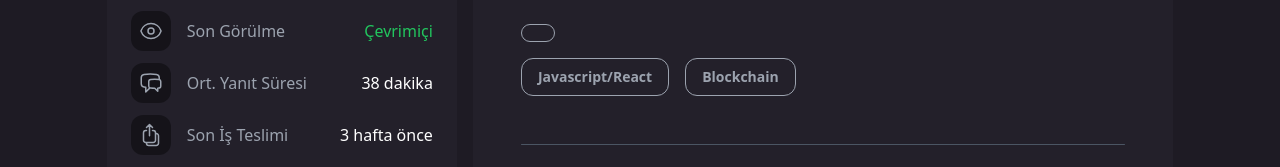
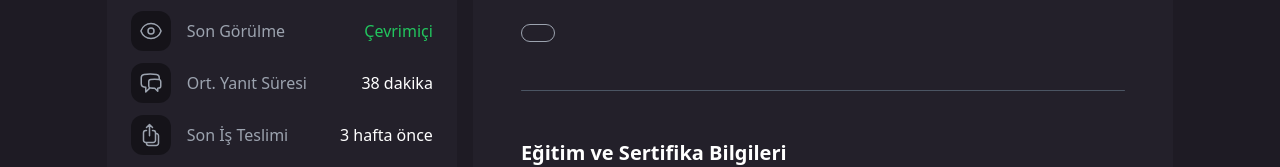
Before and after one commit to sektor7k/ByteTask, a Next.js app in the folder frontend/: page /profile/hakkimda in a window 1280 px wide. Shown: the part 761-928 px from the top of the page. Built offline with nearby package versions, Linux system fonts and the light colour scheme.

Commit message:
<get data about> bug fix :)

```diff
--- a/frontend/src/components/Navbar.tsx
+++ b/frontend/src/components/Navbar.tsx
@@ -20,8 +20,8 @@ export default function Navbar() {
         const userMailLocal = localStorage.getItem('userMail');
         if (userMailLocal !== null) {
           setuserLoggedIn(true);
-          userDataResponse();
-          userAboutResponse();
+          await userDataResponse();
+          await userAboutResponse();
         } else {
           setuserLoggedIn(false);
         }
--- a/frontend/src/components/UserAbout.tsx
+++ b/frontend/src/components/UserAbout.tsx
@@ -7,7 +7,6 @@ export default function UserAbout() {
 
     const a = userAbout.userField;
     const stringToArray = a.split(',');
-    console.log(stringToArray)
 
     return (
         <div style={{ backgroundColor: '#23202A' }} className="w-8/12  rounded-lg flex flex-col justify-between  ">
@@ -53,20 +52,7 @@ export default function UserAbout() {
                         </button>
                     ))}
                 </div>
-                <div className="flex flex-row mt-4 space-x-4">
-                    <button
-                        type="button"
-                        className="text-gray-400 hover:text-white border border-solid border-gray-400 hover:border-white rounded-xl text-sm px-4 py-2 text-center transition duration-300 ease-in-out font-bold"
-                    >
-                        Javascript/React
-                    </button>
-                    <button
-                        type="button"
-                        className="text-gray-400 hover:text-white border border-solid border-gray-400 hover:border-white rounded-xl text-sm px-4 py-2 text-center transition duration-300 ease-in-out font-bold"
-                    >
-                        Blockchain
-                    </button>
-                </div>
+
             </div>
 
             <div className="w-full pr-12 pl-12">
--- a/frontend/src/contexts/Request.tsx
+++ b/frontend/src/contexts/Request.tsx
@@ -15,7 +15,12 @@ interface BackendContextState {
         status: string;
         success: boolean | null;
     };
-    userDataResponse: () => Promise<void>;
+    userDataResponse: () => Promise<{
+        id: any;
+        username: any;
+        email: any;
+        status: any;
+    } | undefined>
     userData: {
         id: null | number
         username: string;
@@ -71,14 +76,19 @@ export const BackendProvider = ({ children }: { children: ReactNode }) => {
     const [editAboutResponse, seteditAboutResponse] = useState({
         success: null as boolean | null,
         message: "",
+
+
     })
+
     //tüm about verileri state
     const [userAbout, setUserAbout] = useState({
         id: null,
         userId: null,
         about: "",
         userField: ""
+
     })
+
 
 
     const signUpContext = async (signupdata: { username: string, email: string, password: string, password2: string }): Promise<void> => {
@@ -123,7 +133,9 @@ export const BackendProvider = ({ children }: { children: ReactNode }) => {
             if (userMailLocal !== null) {
 
                 const response = await Request2('users', userMailLocal);
-                setUserData({ id: response.id, username: response.username, email: response.email, status: response.status })
+                const userData = { id: response.id, username: response.username, email: response.email, status: response.status }
+                setUserData(userData)
+                return userData.id;
             }
             else {
                 setUserData({ id: null, username: '', email: '', status: null });
@@ -136,10 +148,11 @@ export const BackendProvider = ({ children }: { children: ReactNode }) => {
     };
     const logOut = async () => {
         try {
+            router.push('/login');
             const response2 = await Request2('statusfalse', userData.email);
             localStorage.removeItem('userMail');
             localStorage.setItem('logoutMessage', response2.message);
-            router.push('/login');
+
             return response2
         }
         catch (err) {
@@ -163,12 +176,13 @@ export const BackendProvider = ({ children }: { children: ReactNode }) => {
 
     const userAboutResponse = async () => {
         try {
-            await userDataResponse();
-            // if (userData.id !== null) {
+            const userId = await userDataResponse();
+            console.log(userId);
 
-            const response = await Request2('userAbout', "1");
-            setUserAbout({ id: response.id, userId: response.userId, about: response.about, userField: response.fields })
-            //  }
+            if (userId !== null) {
+                const response = await Request2('userAbout', userId as string);
+                setUserAbout({ id: response.id, userId: response.userId, about: response.about, userField: response.fields })
+            }
         }
         catch (err) {
             console.error('Error fetching user data:', err);
```
